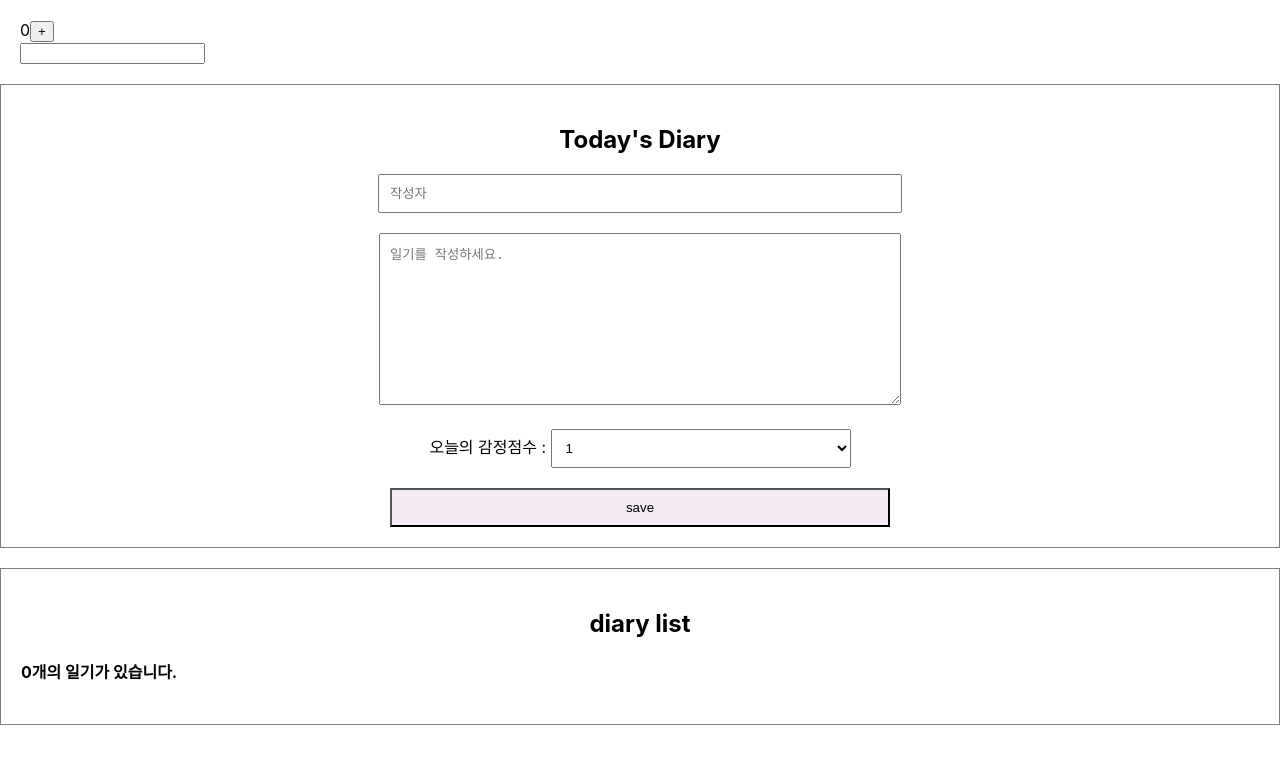
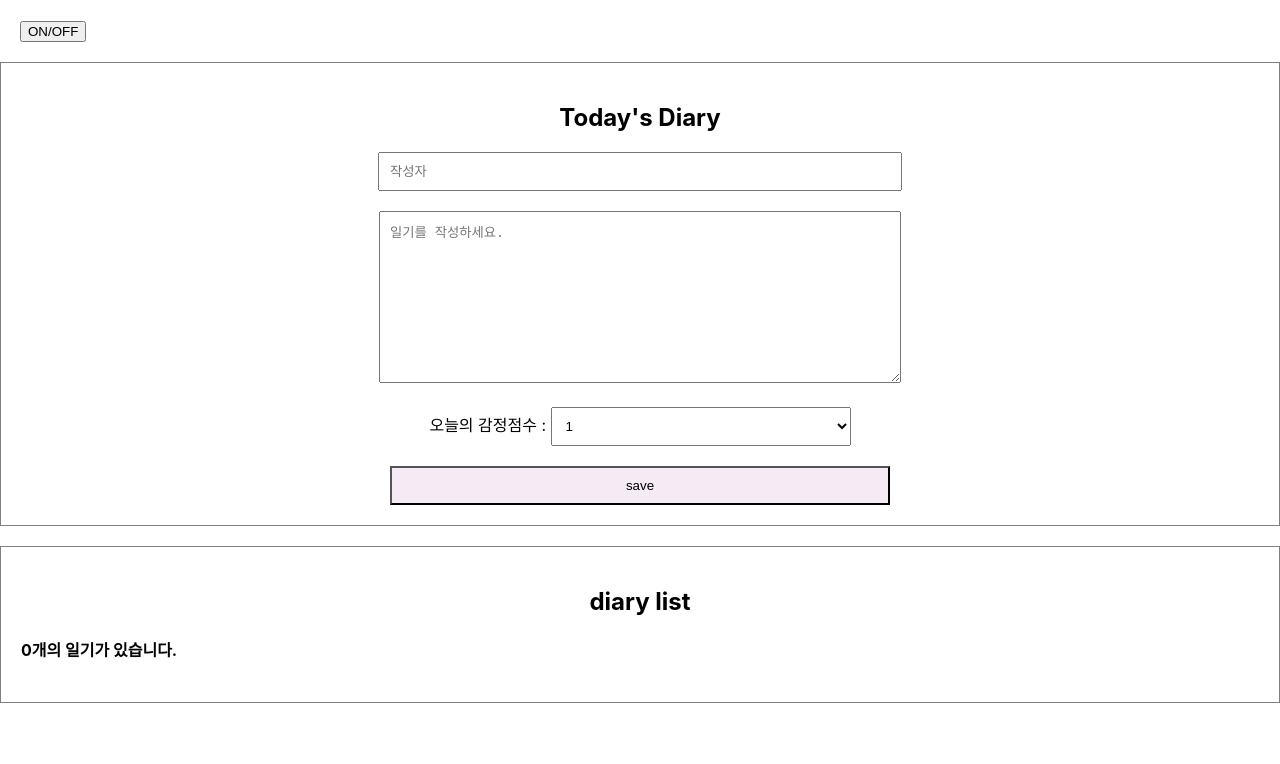
Before and after one commit to yxxh020/simplediary, a React (Create React App) app: page / in a window 1280 px wide. Shown: the top 764 px of the page. Built offline with nearby package versions, Linux system fonts and the light colour scheme.

Commit message:
useEffect

```diff
--- a/src/Lifecycle.js
+++ b/src/Lifecycle.js
@@ -1,27 +1,60 @@
 import React, { useEffect, useState } from "react";
 
+//자식컴포넌트
+const UnmountTest = () => {
+  useEffect(() => {
+    console.log("mount");
+    return () => {
+      //unmount 시점에 실행되게 됨
+      console.log("unmount");
+    };
+  }, []);
+
+  return <div>Unmount Testing Component</div>;
+};
+
 const Lifecycle = () => {
-  const [count, setCount] = useState(0);
-  const [text, setText] = useState("");
+  // const [count, setCount] = useState(0);
+  // const [text, setText] = useState("");
 
-  useEffect(() => {
-    //카운트를 증가시켜서 페이지가 리렌더링되어도 마운트는 처음에 한번만 콘솔에 찍힘
-    console.log("Mounting!👻");
-  }, []); //두번째 인자에 빈배열을 전달하게되면 콜백함수가 마운트된 시점에만 출력이된다
+  // useEffect(() => {
+  //   //카운트를 증가시켜서 페이지가 리렌더링되어도 마운트는 처음에 한번만 콘솔에 찍힘
+  //   console.log("Mount!👻");
+  // }, []); //두번째 인자에 빈배열을 전달하게되면 콜백함수가 마운트된 시점에만 출력이된다
 
-  useEffect(() => { //state가 변경되는 순간을 useEffect로 제어
-    console.log("Update!😉");
-  });
+  // useEffect(() => {
+  //   //state가 변경되는 순간을 useEffect로 제어
+  //   console.log("Update!😉");
+  // });
+
+  // useEffect(() => {
+  //   console.log(`count is updated : ${count}`);
+  //   if (count > 5) {
+  //     alert("count가 5를 넘었습니다. 1로 초기화");
+  //     setCount(1);
+  //   }
+  // }, [count]); //dependancy array에 감지하고 싶은 값만 넣어 활용
+
+  // useEffect(() => {
+  //   console.log(`text is updated : ${text}`);
+  // }, [text]);
+
+  // unmount
+  const [isVisible, setIsVisible] = useState(false);
+  const toggle = () => setIsVisible(!isVisible);
 
   return (
     <div style={{ padding: 20 }}>
-      <div>
+      {/* <div>
         {count}
         <button onClick={() => setCount(count + 1)}>+</button>
       </div>
       <div>
         <input value={text} onChange={(e) => setText(e.target.value)} />
-      </div>
+      </div> */}
+      <button onClick={toggle}>ON/OFF</button>
+      {isVisible && <UnmountTest />}
+      {/* isvisible 이 true일 경우 unmountTest 컴포넌트 렌더링함 */}
     </div>
   );
 };
```
Also changed, not shown: src/App.js (line endings or trailing spaces).
